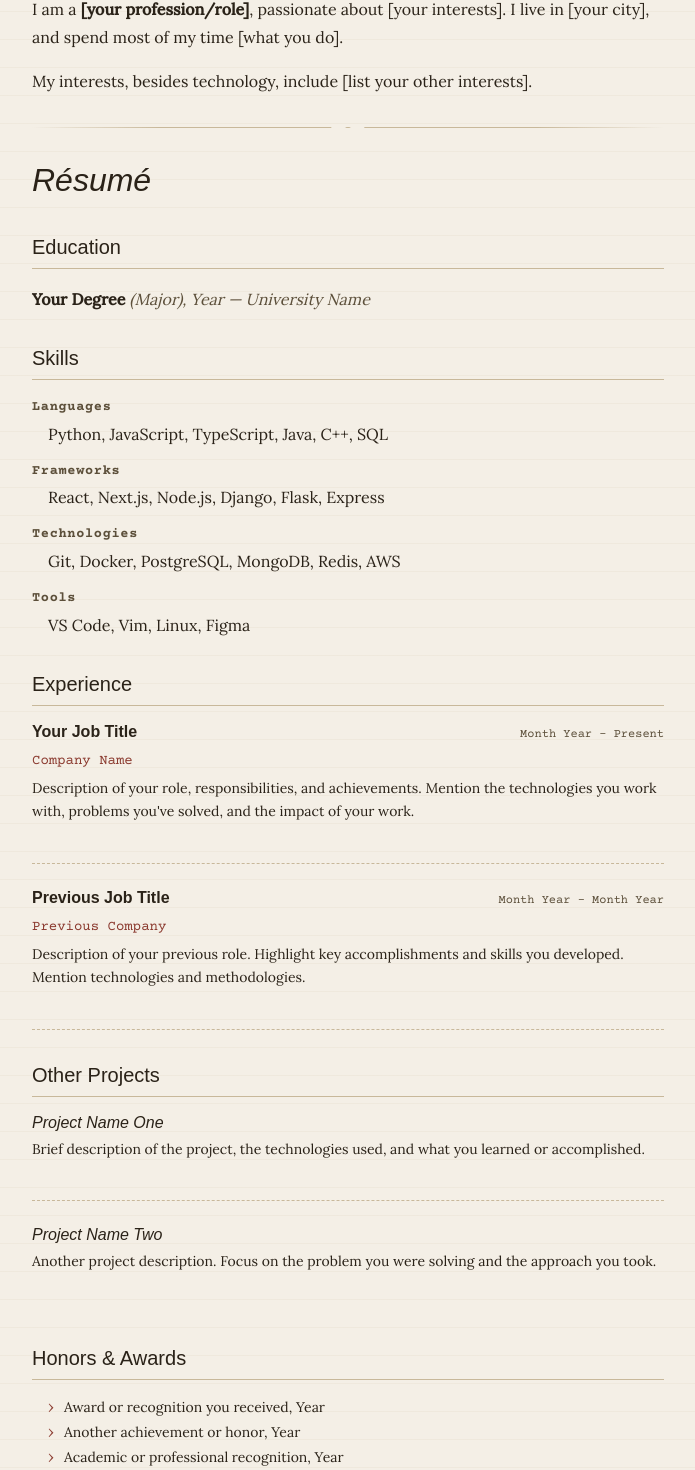
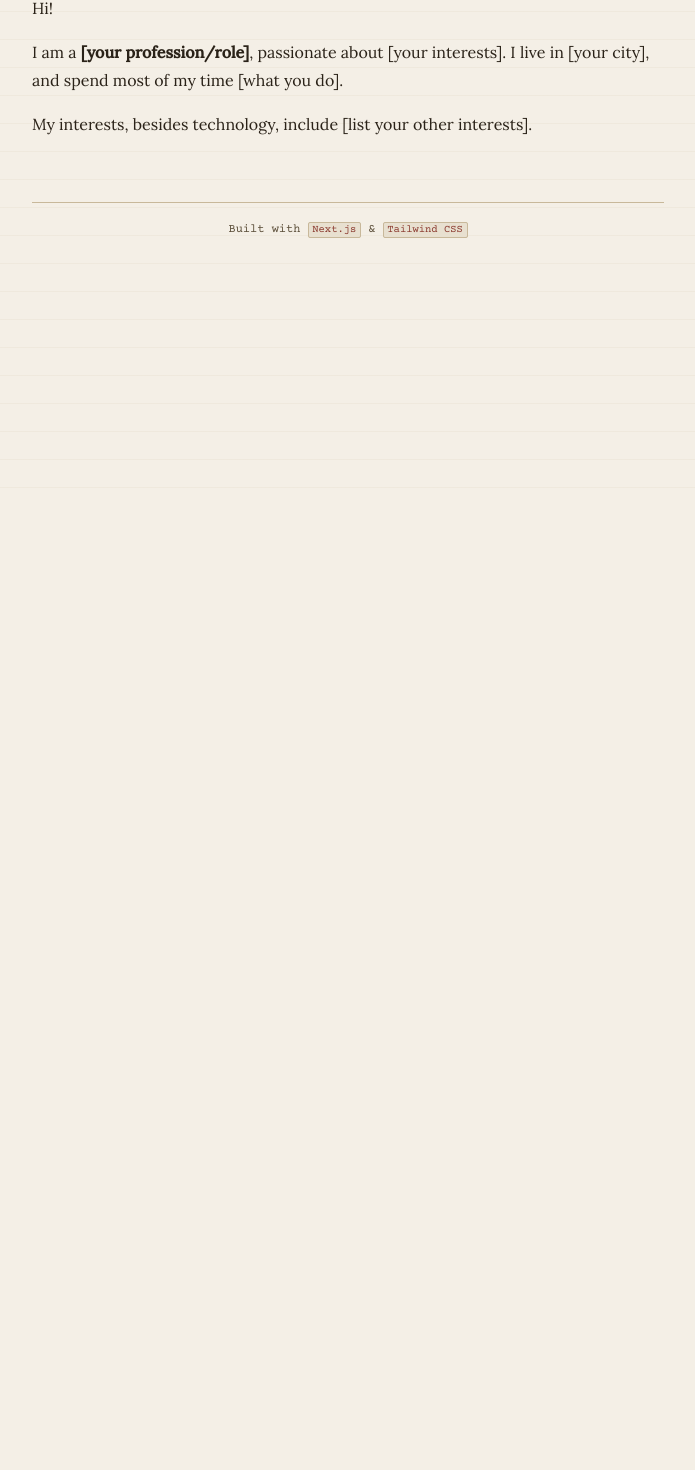
Before and after one commit to TheCrickMaster/Personal_Website, a Next.js app: page /about in a window 1280 px wide. Shown: the part 296-1766 px from the top of the page, without its empty margins (292-987 px from the left). After the commit the page ends 800 px from the top, so only its background shows below. Built offline with nearby package versions, Linux system fonts and the light colour scheme; a web font is replaced by a local one.

Commit message:
Added new resume page to embed pdf and removed resume section in about page

```diff
--- a/app/about/page.tsx
+++ b/app/about/page.tsx
@@ -1,5 +1,5 @@
 /**
- * ABOUT / RÉSUMÉ PAGE — app/about/page.tsx
+ * ABOUT PAGE — app/about/page.tsx
  *
  * This page uses semantic HTML throughout:
  * - <dl><dt><dd>  for skill key-value pairs (Languages: Python, Rust...)
@@ -15,7 +15,6 @@ export default function AboutPage() {
     <div>
       <h1 className="italic mb-6">About</h1>
 
-      {/* Personal aphorism — mirrors aniketd's opening quote */}
       <blockquote>
         &ldquo;Your personal quote or motto here.&rdquo;
       </blockquote>
@@ -31,106 +30,6 @@ export default function AboutPage() {
       <p>
         My interests, besides technology, include [list your other interests].
       </p>
-
-      <hr />
-
-      {/* ── RÉSUMÉ ─────────────────────────────────────────────── */}
-      <section aria-labelledby="resume-heading">
-        <h1 id="resume-heading" className="italic mb-6">Résumé</h1>
-
-        {/* Education */}
-        <h2 className="mt-8 mb-4 pb-2 border-b border-rule">Education</h2>
-        <p>
-          <strong>Your Degree</strong>{" "}
-          <em>(Major), Year — University Name</em>
-        </p>
-
-        {/* Skills — <dl> is semantically correct for labeled data */}
-        <h2 className="mt-8 mb-4 pb-2 border-b border-rule">Skills</h2>
-        <dl>
-          <dt>Languages</dt>
-          <dd>Python, JavaScript, TypeScript, Java, C++, SQL</dd>
-
-          <dt>Frameworks</dt>
-          <dd>React, Next.js, Node.js, Django, Flask, Express</dd>
-
-          <dt>Technologies</dt>
-          <dd>Git, Docker, PostgreSQL, MongoDB, Redis, AWS</dd>
-
-          <dt>Tools</dt>
-          <dd>VS Code, Vim, Linux, Figma</dd>
-        </dl>
-
-        {/* Experience */}
-        <h2 className="mt-8 mb-4 pb-2 border-b border-rule">Experience</h2>
-
-        {/*
-          Each job is an <article> — semantically, an article is any
-          self-contained piece of content that makes sense on its own.
-          A résumé entry qualifies: title, org, date range, description.
-          We use the .entry component class for the dashed divider.
-        */}
-        <article className="entry">
-          <div className="entry-header">
-            <h3 className="font-display font-normal">
-              <strong>Your Job Title</strong>
-            </h3>
-            <time className="entry-date">Month Year – Present</time>
-          </div>
-          <p className="entry-org">Company Name</p>
-          <p className="text-sm leading-relaxed">
-            Description of your role, responsibilities, and achievements.
-            Mention the technologies you work with, problems you&apos;ve
-            solved, and the impact of your work.
-          </p>
-        </article>
-
-        <article className="entry">
-          <div className="entry-header">
-            <h3 className="font-display font-normal">
-              <strong>Previous Job Title</strong>
-            </h3>
-            <time className="entry-date">Month Year – Month Year</time>
-          </div>
-          <p className="entry-org">Previous Company</p>
-          <p className="text-sm leading-relaxed">
-            Description of your previous role. Highlight key accomplishments
-            and skills you developed. Mention technologies and methodologies.
-          </p>
-        </article>
-
-        {/* Other Projects */}
-        <h2 className="mt-8 mb-4 pb-2 border-b border-rule">Other Projects</h2>
-
-        <article className="entry">
-          <h3 className="font-display font-normal italic mb-1">
-            Project Name One
-          </h3>
-          <p className="text-sm leading-relaxed">
-            Brief description of the project, the technologies used,
-            and what you learned or accomplished.
-          </p>
-        </article>
-
-        <article className="entry">
-          <h3 className="font-display font-normal italic mb-1">
-            Project Name Two
-          </h3>
-          <p className="text-sm leading-relaxed">
-            Another project description. Focus on the problem you were
-            solving and the approach you took.
-          </p>
-        </article>
-
-        {/* Honors */}
-        <h2 className="mt-8 mb-4 pb-2 border-b border-rule">Honors &amp; Awards</h2>
-        <ul className="text-sm">
-          <li>Award or recognition you received, Year</li>
-          <li>Another achievement or honor, Year</li>
-          <li>Academic or professional recognition, Year</li>
-        </ul>
-
-      </section>
     </div>
   );
 }
--- a/app/layout.tsx
+++ b/app/layout.tsx
@@ -93,6 +93,7 @@ export default function RootLayout({
                     { href: "/blog",     label: "blog"     },
                     { href: "/contact",  label: "contact"  },
                     { href: "/archive",  label: "archive"  },
+                    { href: "/resume",   label: "resume"   },
                   ].map(({ href, label }) => (
                     <li key={href}>
                       <Link
--- /dev/null
+++ b/app/resume/page.tsx
@@ -0,0 +1,32 @@
+export default function ResumePage() {
+  return (
+    <div>
+      <div className="flex items-center justify-between mb-6">
+        <h1 className="text-2xl">Resume</h1>
+
+        <a
+          href="/Devdatta_Kasture_Resume.pdf"
+          target="_blank"
+          rel="noopener noreferrer"
+          className="text-sm border border-black px-3 py-1 hover:bg-black hover:text-white transition"
+        >
+          Open PDF ↗
+        </a>
+      </div>
+
+      <iframe
+        src="/Devdatta_Kasture_Resume.pdf"
+        width="100%"
+        height="800px"
+        style={{ border: "1px solid black" }}
+      >
+        <p>
+          Your browser does not support embedded PDFs.{" "}
+          <a href="/Devdatta_Kasture_Resume.pdf" target="_blank" rel="noopener noreferrer">
+            Click here to view your resume.
+          </a>
+        </p>
+      </iframe>
+    </div>
+  );
+}
```
Also changed, not shown: 1 other file (tests, documents, lock files or other folders).
